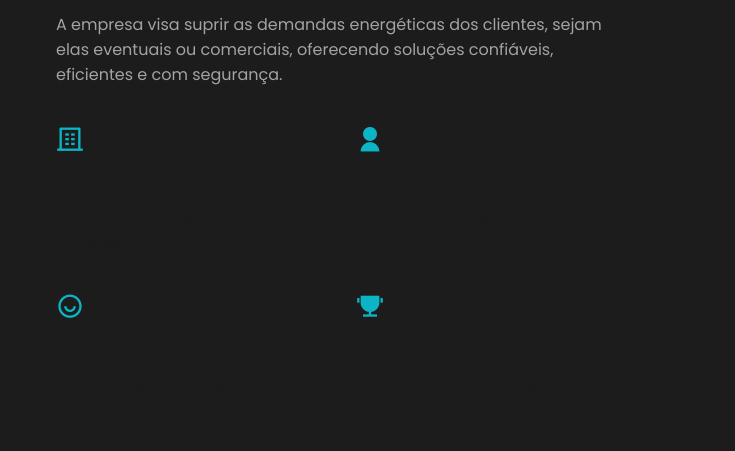
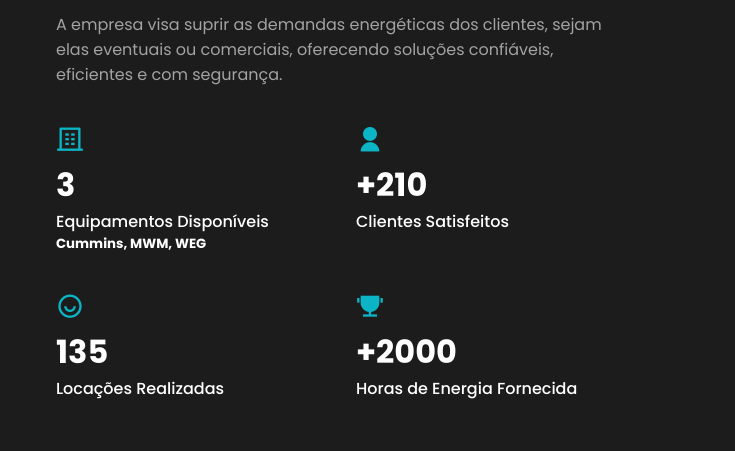
Before and after one commit to AknoLeonel/AknoLeonel.github.io, a plain HTML site: page index.html in a window 1280 px wide. Shown: the part 1236-1687 px from the top of the page, 0-735 px from the left. Drawn offline with nearby package versions, Linux system fonts and the light colour scheme.

Commit message:
bug corrigido

```diff
--- a/index.html
+++ b/index.html
@@ -79,13 +79,13 @@
 
     <section class="stats" id="stats">
       <div class="section__container stats__container">
-        <div class="stats__content">
+        <div class="stats__content light-mode">
           <p class="section__subheader">Soluções</p>
           <h2 class="section__header">Assistência</h2>
           <p class="para">
             A empresa visa suprir as demandas energéticas dos clientes, sejam elas eventuais ou comerciais, oferecendo soluções confiáveis, eficientes e com segurança.
           </p>
-          <div class="stats__grid">
+          <div class="stats__grid light-mode">
             <div class="stats__card">
               <span><i class="ri-building-4-line"></i></span>
               <h4>3</h4>
--- a/styles.css
+++ b/styles.css
@@ -742,3 +742,7 @@ footer,
 .subscribe__container .para a p{
     color: var(--bg-color);
 }
+
+.light-mode{
+    color: var(--text-color);
+}
```
